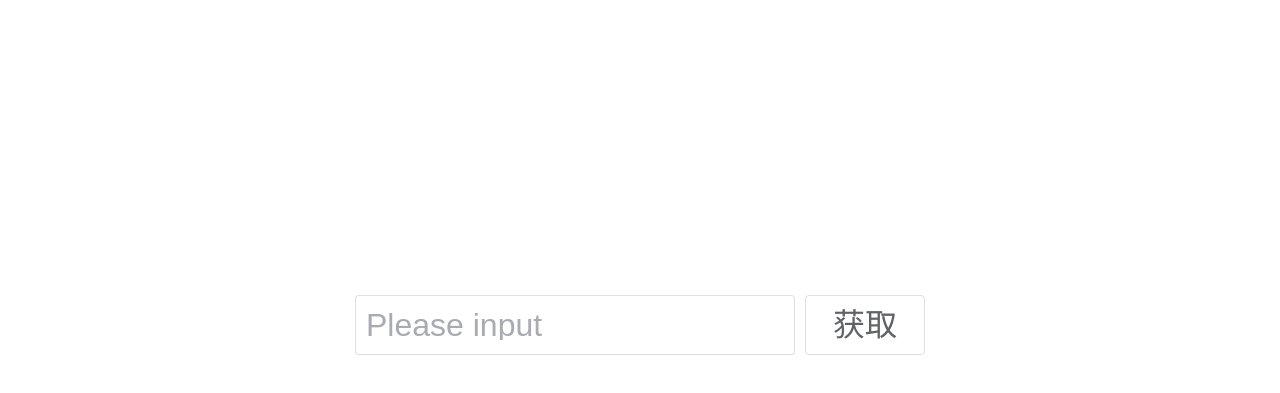
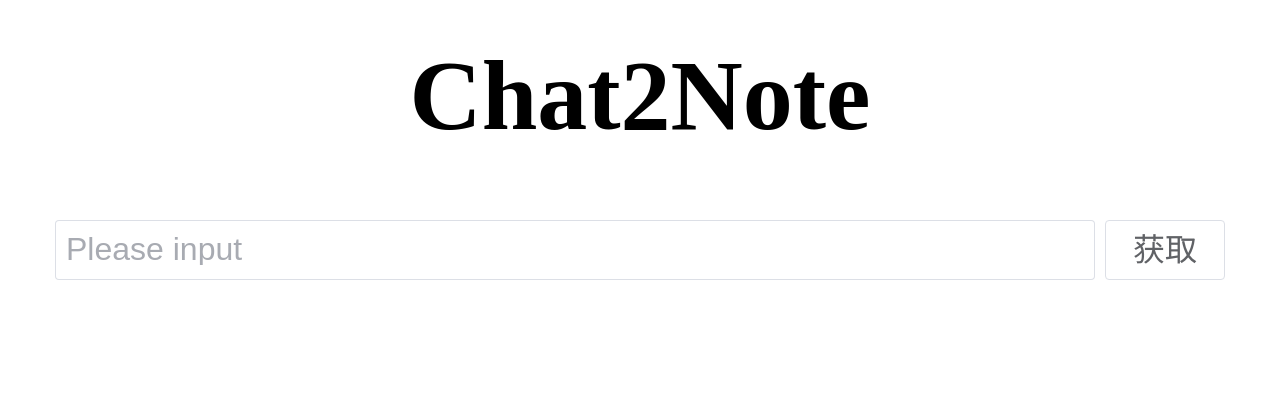
Before and after one commit to CosmicResearchCenter/chat2note, a Vue app in the folder web/: page / in a window 1280 px wide. Shown: the part 133-526 px from the top of the page. Built offline with nearby package versions, Linux system fonts and the light colour scheme; what @kangc/v-md-editor would draw is missing.

Commit message:
加标题

```diff
--- a/web/src/views/HomeView.vue
+++ b/web/src/views/HomeView.vue
@@ -3,15 +3,19 @@
     <div v-if="isLoading" class="loadingBox">
       <el-skeleton :rows="10" animated />
     </div>
-    <div v-else class="paid" >
-      <div class="chatUrlBox" v-if="!showMarkdown">
-        <el-input v-model="url" class="inputBox" style="width: 440px" placeholder="Please input" />
+    <div v-else class="paid">
+      <div class="hidenMarkdownBox" v-if="!showMarkdown">
+        <h1 style="font-size: 100px;">Chat2Note</h1>
+        <div class="chatUrlBox">
+          <el-input v-model="url" class="inputBox" placeholder="Please input" />
           <el-button class="inputButton" @click="fetchStreamResponse">获取</el-button>
         </div>
+      </div>
+
       <div class="markdownBox" v-else>
         <div class="menuBox">
           <div class="chatUrlBoxMini">
-          <el-input  v-model="url" style="width: 440px;height: 50px;" placeholder="Please input" />
+            <el-input v-model="url" style="width: 440px;height: 50px;" placeholder="Please input" />
             <el-button @click="fetchStreamResponse" style="width: 100px; height: 50px;">获取</el-button>
           </div>
           <div class="exportBox">
@@ -118,14 +122,54 @@ onMounted(() => {
   /* width: 100vh; */
   /* 让父容器充满整个视窗高度 */
 }
-.loadingBox{
+
+.loadingBox {
   width: 60%;
   display: flex;
   flex-direction: column;
   justify-content: center;
   align-items: center;
 }
-.paid{
+
+.paid {
+
+  width: 100%;
+  display: flex;
+  flex-direction: column;
+  justify-content: center;
+  align-items: center;
+}
+
+.hidenMarkdownBox {
+  display: flex;
+  flex-direction: column;
+  justify-content: center;
+  align-items: center;
+  margin-top: -300px;
+}
+
+.menuBox {
+  display: flex;
+  flex-direction: row;
+  justify-content: space-between;
+  padding-bottom: 10px
+}
+
+.chatUrlBoxMini {
+  display: flex;
+  align-self: center;
+  justify-self: center;
+}
+
+.chatUrlBox {
+  display: flex;
+  gap: 10px;
+  /* 控制输入框和按钮之间的间距 */
+  align-items: center;
+  flex-direction: row;
+}
+
+.markdownBox {
   padding-top: 100px;
   width: 100%;
   display: flex;
@@ -133,32 +177,7 @@ onMounted(() => {
   justify-content: center;
   align-items: center;
 }
-.menuBox{
-  display: flex;
-  flex-direction: row;
-  justify-content: space-between;
-  padding-bottom: 10px
-}
-.chatUrlBoxMini{
-  display: flex;
-  align-self: center;
-  justify-self: center;
-}
-.chatUrlBox {
-  display: flex;
-  gap: 10px;
-  /* 控制输入框和按钮之间的间距 */
-  align-items: center;
-  flex-direction: row;
-}
-.markdownBox{
 
-  width: 100%;
-  display: flex;
-  flex-direction: column;
-  justify-content: center;
-  align-items: center;
-}
 .inputBox {
   width: 1040px;
   height: 60px;
```
Lines whose indentation alone changed are shown as unchanged.
